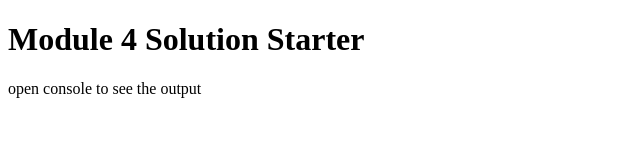
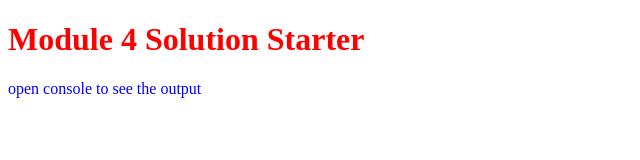
Before and after one commit to Bhavishyapuchakayala/web-development, a plain HTML site: page Assignments/Module4_solutions/index.html in a window 1280 px wide. Shown: the whole page, without its empty margins (0-640 px from the left). Drawn offline with Linux system fonts and the light colour scheme.

Commit message:
Update index.html

```diff
--- a/Assignments/Module4_solutions/index.html
+++ b/Assignments/Module4_solutions/index.html
@@ -2,13 +2,13 @@
 <html>
 <head>
   <meta charset="utf-8">
-  <title>Module 4 Solution Starter</title>
+  <title>Module 4 Solution Easier</title>
   <script src="SpeakHello.js"></script>
   <script src="SpeakGoodBye.js"></script>
   <script src="script.js"></script>
 </head>
 <body>
-  <h1>Module 4 Solution Starter</h1>
-  <p>open console to see the output</p>
+  <h1 style="color:red;">Module 4 Solution Starter</h1>
+  <p style="color:blue;">open console to see the output</p>
 </body>
 </html>
```
